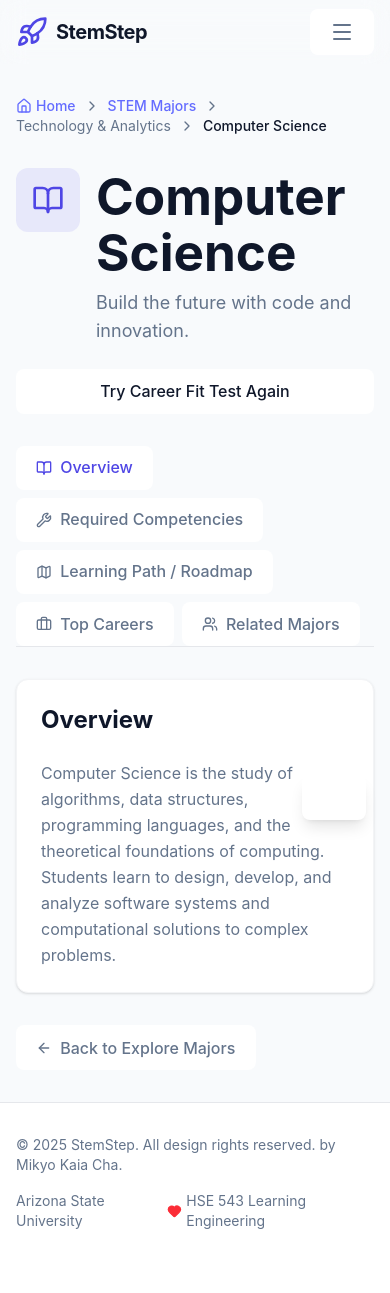
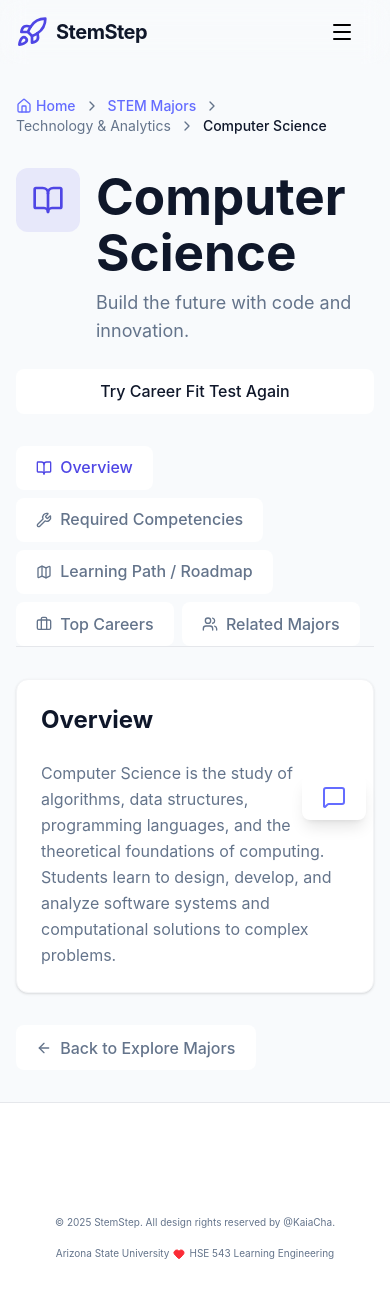
Before and after one commit to kaiacha/Stemstep, a React (Vite) app: page /major/1 in a window 390 px wide. Before the commit the page ends 1263 px from the top, so only its background shows below. Built offline with nearby package versions, Linux system fonts and the light colour scheme.

Commit message:
arrow, footer, menu color

```diff
--- a/src/App.jsx
+++ b/src/App.jsx
@@ -1,5 +1,6 @@
 import { Routes, Route } from "react-router-dom";
 import Layout from "./components/Layout";
+import ScrollToTop from "./components/ScrollToTop";
 import Home from "./pages/Home";
 import About from "./pages/About";
 import Explore from "./pages/Explore";
@@ -11,6 +12,7 @@
 function App() {
   return (
     <Layout>
+      <ScrollToTop />
       <Routes>
         <Route path="/" element={<Home />} />
         <Route path="/about" element={<About />} />
--- a/src/components/AIGuidance.jsx
+++ b/src/components/AIGuidance.jsx
@@ -1,28 +1,31 @@
-import React, { useState } from 'react';
-import { MessageSquare, X, Send, Bot } from 'lucide-react';
+import React, { useState } from "react";
+import { MessageSquare, X, Send, Bot } from "lucide-react";
 
 const AIGuidance = () => {
   const [isOpen, setIsOpen] = useState(false);
   const [messages, setMessages] = useState([
-        { type: 'bot', text: 'Hi there! I\'m your STEM Guide. How can I help you explore your future today?' }
+    {
+      type: "bot",
+      text: "Hi there! I'm your STEM Guide. How can I help you explore your future today?",
+    },
   ]);
-    const [input, setInput] = useState('');
+  const [input, setInput] = useState("");
 
   const handleSend = (e) => {
     e.preventDefault();
     if (!input.trim()) return;
 
-        const userMessage = { type: 'user', text: input };
+    const userMessage = { type: "user", text: input };
     setMessages([...messages, userMessage]);
-        setInput('');
+    setInput("");
 
     // Mock response
     setTimeout(() => {
       const botResponse = {
-                type: 'bot',
-                text: 'That\'s a great question! Based on your interest, I\'d recommend checking out the "Explore Careers" page or trying the "Build a Virtual Bridge" activity.'
+        type: "bot",
+        text: 'That\'s a great question! Based on your interest, I\'d recommend checking out the "Explore Careers" page or trying the "Build a Virtual Bridge" activity.',
       };
-            setMessages(prev => [...prev, botResponse]);
+      setMessages((prev) => [...prev, botResponse]);
     }, 1000);
   };
 
@@ -36,25 +39,39 @@
               <Bot className="w-5 h-5" />
               <span className="font-bold">STEM Guide AI</span>
             </div>
-                        <button onClick={() => setIsOpen(false)} className="hover:bg-white/20 p-1 rounded-full transition-colors">
+            <button
+              onClick={() => setIsOpen(false)}
+              className="hover:bg-white/20 p-1 rounded-full transition-colors"
+            >
               <X className="w-5 h-5" />
             </button>
           </div>
 
           <div className="h-80 overflow-y-auto p-4 bg-gray-50 space-y-4">
             {messages.map((msg, index) => (
-                            <div key={index} className={`flex ${msg.type === 'user' ? 'justify-end' : 'justify-start'}`}>
-                                <div className={`max-w-[80%] p-3 rounded-2xl text-sm ${msg.type === 'user'
-                                        ? 'bg-primary text-white rounded-tr-none'
-                                        : 'bg-white text-text border border-gray-100 rounded-tl-none shadow-sm'
-                                    }`}>
+              <div
+                key={index}
+                className={`flex ${
+                  msg.type === "user" ? "justify-end" : "justify-start"
+                }`}
+              >
+                <div
+                  className={`max-w-[80%] p-3 rounded-2xl text-sm ${
+                    msg.type === "user"
+                      ? "bg-primary text-white rounded-tr-none"
+                      : "bg-white text-text border border-gray-100 rounded-tl-none shadow-sm"
+                  }`}
+                >
                   {msg.text}
                 </div>
               </div>
             ))}
           </div>
 
-                    <form onSubmit={handleSend} className="p-3 bg-surface border-t border-gray-100 flex gap-2">
+          <form
+            onSubmit={handleSend}
+            className="p-3 bg-surface border-t border-gray-100 flex gap-2"
+          >
             <input
               type="text"
               value={input}
@@ -62,7 +79,10 @@
               placeholder="Ask me anything..."
               className="flex-grow px-4 py-2 rounded-full border border-gray-200 focus:outline-none focus:border-primary focus:ring-1 focus:ring-primary text-sm"
             />
-                        <button type="submit" className="bg-primary text-white p-2 rounded-full hover:bg-primary-hover transition-colors">
+            <button
+              type="submit"
+              className="bg-primary text-white p-2 rounded-full hover:bg-primary-hover transition-colors"
+            >
               <Send className="w-4 h-4" />
             </button>
           </form>
@@ -74,7 +94,11 @@
         onClick={() => setIsOpen(!isOpen)}
         className="bg-primary text-white p-4 rounded-full shadow-lg hover:bg-primary-hover transition-transform hover:scale-105 flex items-center justify-center"
       >
-                {isOpen ? <X className="w-6 h-6" /> : <MessageSquare className="w-6 h-6" />}
+        {isOpen ? (
+          <X className="w-6 h-6" style={{ color: "#646cff" }} />
+        ) : (
+          <MessageSquare className="w-6 h-6" style={{ color: "#646cff" }} />
+        )}
       </button>
     </div>
   );
--- a/src/components/Footer.jsx
+++ b/src/components/Footer.jsx
@@ -3,18 +3,18 @@
 
 const Footer = () => {
   return (
-    <footer className="bg-white border-t border-gray-200 mt-auto">
-      <div className="max-w-7xl mx-auto py-8 px-4 sm:px-6 lg:px-8">
+    <footer className="bg-white border-t border-gray-200 mt-auto relative z-10">
+      <div className="mt-20 md-12 max-w-7xl mx-auto py-8 px-4 sm:px-6 lg:px-8">
         <div className="flex flex-col md:flex-row justify-between items-center">
           <div className="mb-4 md:mb-0">
-            <p className="text-text-muted text-sm">
+            <p className="text-text-muted text-[10px] md:text-sm">
               &copy; {new Date().getFullYear()} StemStep. All design rights
-              reserved. by Mikyo Kaia Cha.
+              reserved by @KaiaCha.
             </p>
           </div>
-          <div className="flex items-center space-x-1 text-sm text-text-muted">
+          <div className="flex items-center space-x-1 text-text-muted text-[10px] md:text-sm">
             <span>Arizona State University</span>
-            <Heart className="h-4 w-4 text-red-500 fill-current" />
+            <Heart className="h-3 w-3 md:h-4 md:w-4 text-red-500 fill-current" />
             <span>HSE 543 Learning Engineering</span>
           </div>
         </div>
--- a/src/components/InterviewCarousel.jsx
+++ b/src/components/InterviewCarousel.jsx
@@ -280,7 +280,11 @@
       {canScrollLeft && (
         <button
           onClick={scrollLeft}
-          className="absolute left-0 top-1/2 -translate-y-1/2 z-20 bg-white rounded-full p-3 shadow-lg hover:shadow-xl transition-all duration-200 hover:scale-110 border border-gray-200 focus:outline-none focus:ring-2 focus:ring-primary focus:ring-offset-2"
+          className="absolute top-1/2 -translate-y-1/2 z-20"
+          style={{
+            backgroundColor: "transparent",
+            left: isMobile ? "-1rem" : "0",
+          }}
           aria-label="Previous card"
         >
           <ChevronLeft className="w-5 h-5 text-primary" />
@@ -448,7 +452,11 @@
       {canScrollRight && (
         <button
           onClick={scrollRight}
-          className="absolute right-0 top-1/2 -translate-y-1/2 z-20 bg-white rounded-full p-3 shadow-lg hover:shadow-xl transition-all duration-200 hover:scale-110 border border-gray-200 focus:outline-none focus:ring-2 focus:ring-primary focus:ring-offset-2"
+          className="absolute top-1/2 -translate-y-1/2 z-20"
+          style={{
+            backgroundColor: "transparent",
+            right: isMobile ? "-1rem" : "0",
+          }}
           aria-label="Next card"
         >
           <ChevronRight className="w-5 h-5 text-primary" />
--- a/src/components/Navbar.jsx
+++ b/src/components/Navbar.jsx
@@ -50,13 +50,14 @@
           <div className="flex items-center md:hidden">
             <button
               onClick={toggleMenu}
-              className="inline-flex items-center justify-center p-2 rounded-md text-text-muted hover:text-primary hover:bg-gray-100 focus:outline-none focus:ring-2 focus:ring-inset focus:ring-primary"
+              className="inline-flex items-center justify-center p-2 rounded-md focus:outline-none focus:ring-2 focus:ring-inset focus:ring-primary"
+              style={{ backgroundColor: "transparent" }}
             >
               <span className="sr-only">Open main menu</span>
               {isOpen ? (
-                <X className="block h-6 w-6" />
+                <X className="block h-6 w-6" style={{ color: "black" }} />
               ) : (
-                <Menu className="block h-6 w-6" />
+                <Menu className="block h-6 w-6" style={{ color: "black" }} />
               )}
             </button>
           </div>
--- /dev/null
+++ b/src/components/ScrollToTop.jsx
@@ -0,0 +1,18 @@
+import { useEffect } from "react";
+import { useLocation } from "react-router-dom";
+
+const ScrollToTop = () => {
+  const { pathname } = useLocation();
+
+  useEffect(() => {
+    window.scrollTo({
+      top: 0,
+      left: 0,
+      behavior: "auto",
+    });
+  }, [pathname]);
+
+  return null;
+};
+
+export default ScrollToTop;
```
Lines whose indentation alone changed are shown as unchanged.
